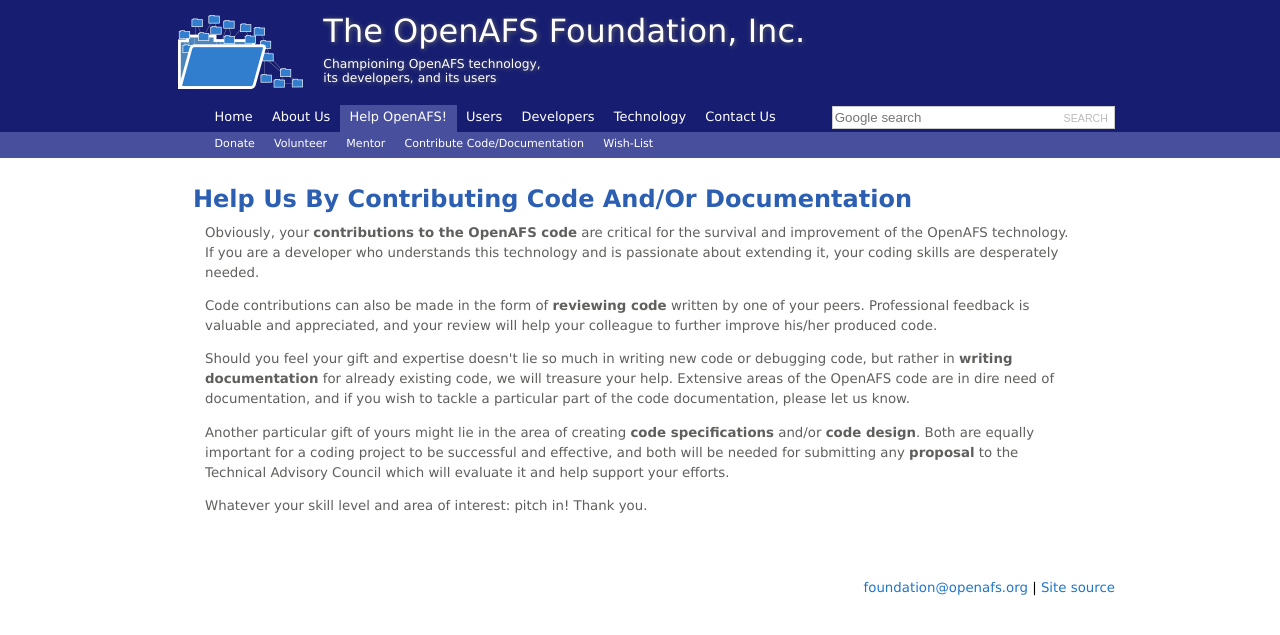
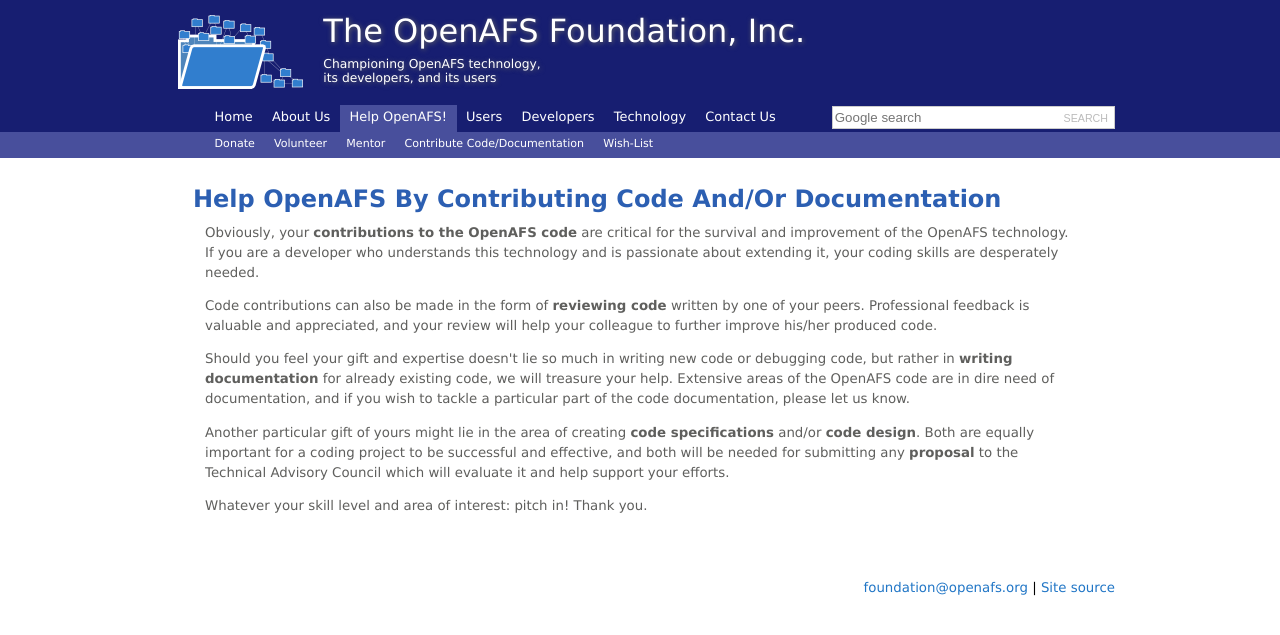
Before and after one commit to openafsfoundation/openafsfoundation.org, a Jekyll site: the page built from help/code/index.md, in a window 1280 px wide. Shown: the top 635 px of the page. Built offline with Jekyll 4.4.1, drawn with Linux system fonts in a browser that asks for light colours.

Commit message:
Update index.md

```diff
--- a/help/code/index.md
+++ b/help/code/index.md
@@ -3,8 +3,8 @@
 nav: [help, code]
 ---
 
+## Help OpenAFS By Contributing Code And/Or Documentation ##
 
-## Help Us By Contributing Code And/Or Documentation ##
 
 Obviously, your **contributions to the OpenAFS code** are critical for the survival and improvement of the OpenAFS technology.  If you are a developer who understands this technology and is passionate about extending it, your coding skills are desperately needed.
 
```
